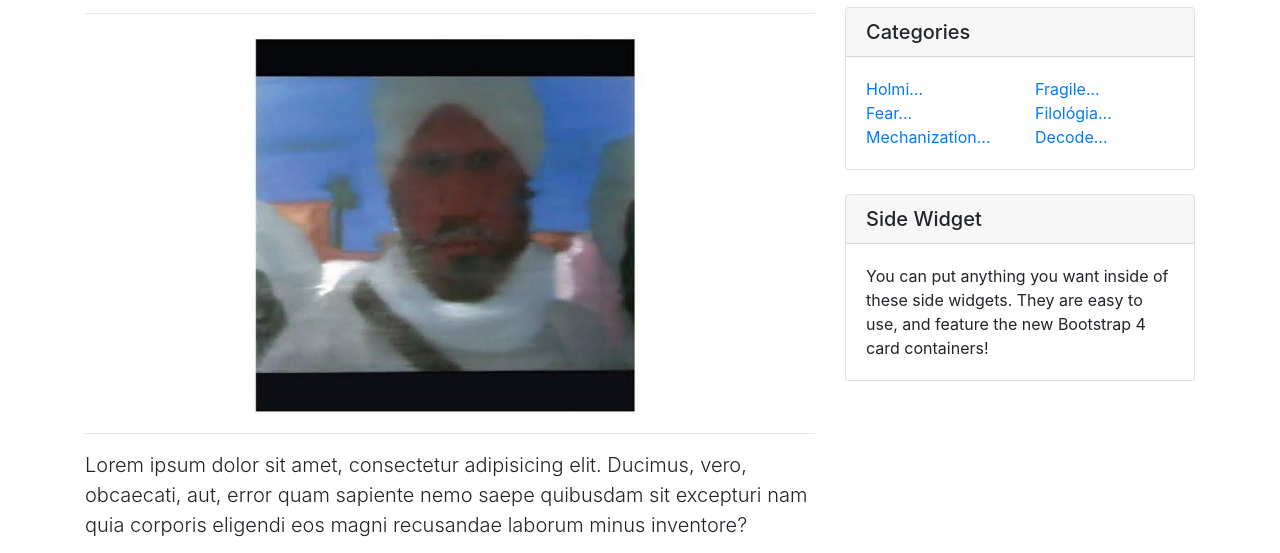
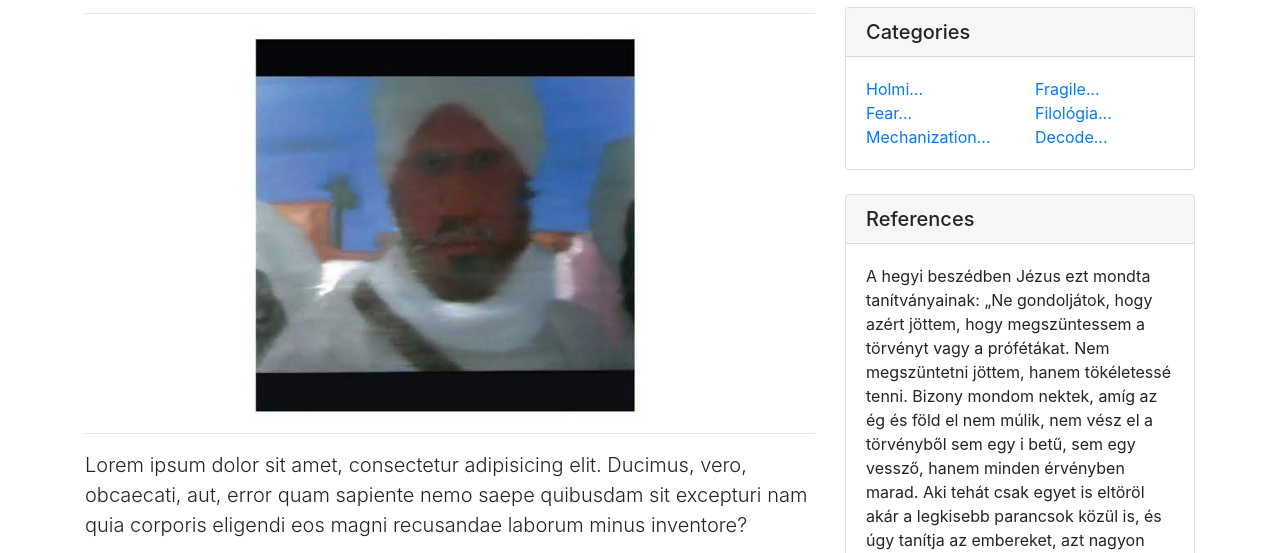
Before and after one commit to bankitomi26/anschlag, a website: page index.html in a window 1280 px wide. Shown: the part 226-779 px from the top of the page. Drawn offline with Linux system fonts and the light colour scheme.

Commit message:
Update index.html

```diff
--- a/index.html
+++ b/index.html
@@ -50,7 +50,7 @@
         <!-- Author -->
         <p class="lead">
           by
-          <a href="https://cdpn.io/bankitomi26/debug/RwoqprX/vWkRwGoNYaOM ">Bánki Tamás Kristóf </a>
+          <a href="https://cdpn.io/bankitomi26/debug/RwoqprX/vWkRwGoNYaOM ">Bánki Tamás Kristóf</a>
         </p>
 
         <hr>
@@ -188,9 +188,9 @@
 
         <!-- Side Widget -->
         <div class="card my-4">
-          <h5 class="card-header">Side Widget</h5>
+          <h5 class="card-header">References</h5>
           <div class="card-body">
-            You can put anything you want inside of these side widgets. They are easy to use, and feature the new Bootstrap 4 card containers!
+            A hegyi beszédben Jézus ezt mondta tanítványainak: „Ne gondoljátok, hogy azért jöttem, hogy megszüntessem a törvényt vagy a prófétákat. Nem megszüntetni jöttem, hanem tökéletessé tenni. Bizony mondom nektek, amíg az ég és föld el nem múlik, nem vész el a törvényből sem egy i betű, sem egy vessző, hanem minden érvényben marad. Aki tehát csak egyet is eltöröl akár a legkisebb parancsok közül is, és úgy tanítja az embereket, azt nagyon kicsinek fogják hívni a mennyek országában. És mindaz, aki megtartja és tanítja őket, igen nagy lesz a mennyek országában.”
           </div>
         </div>
 
```
